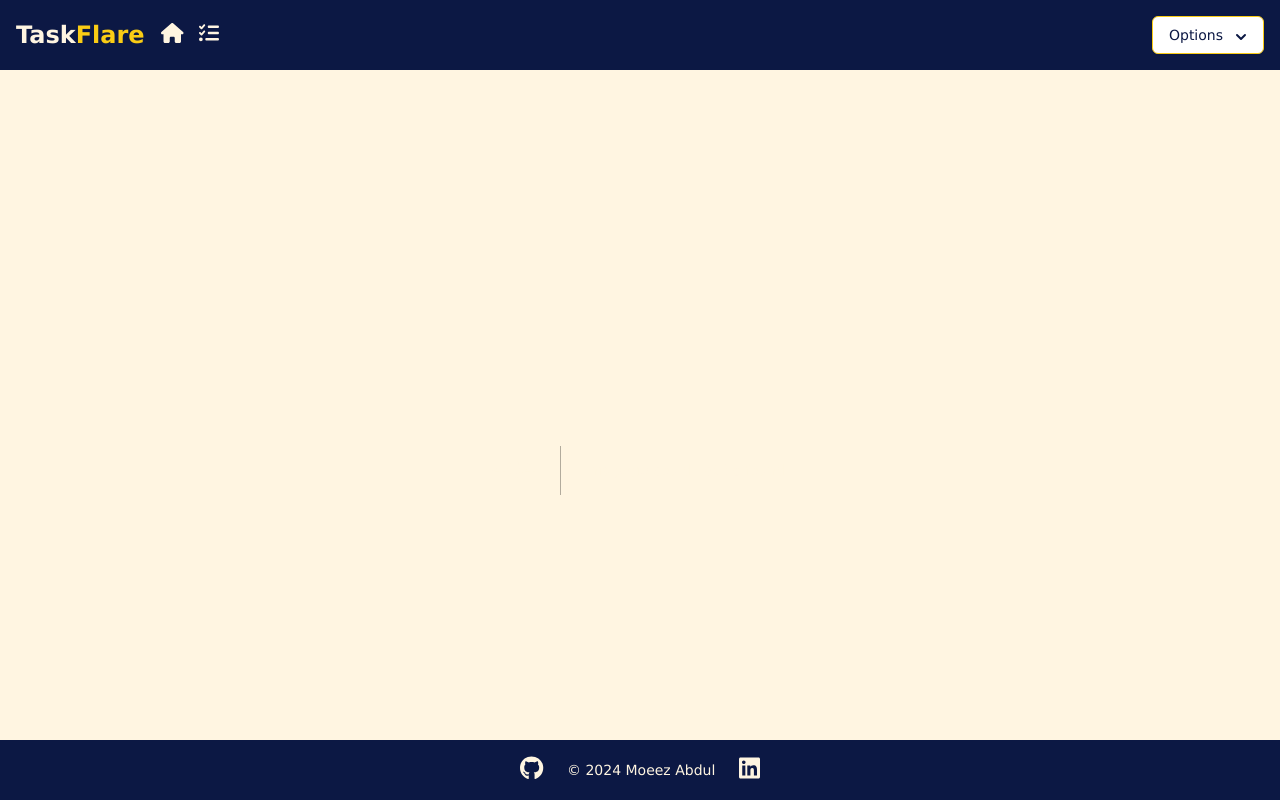
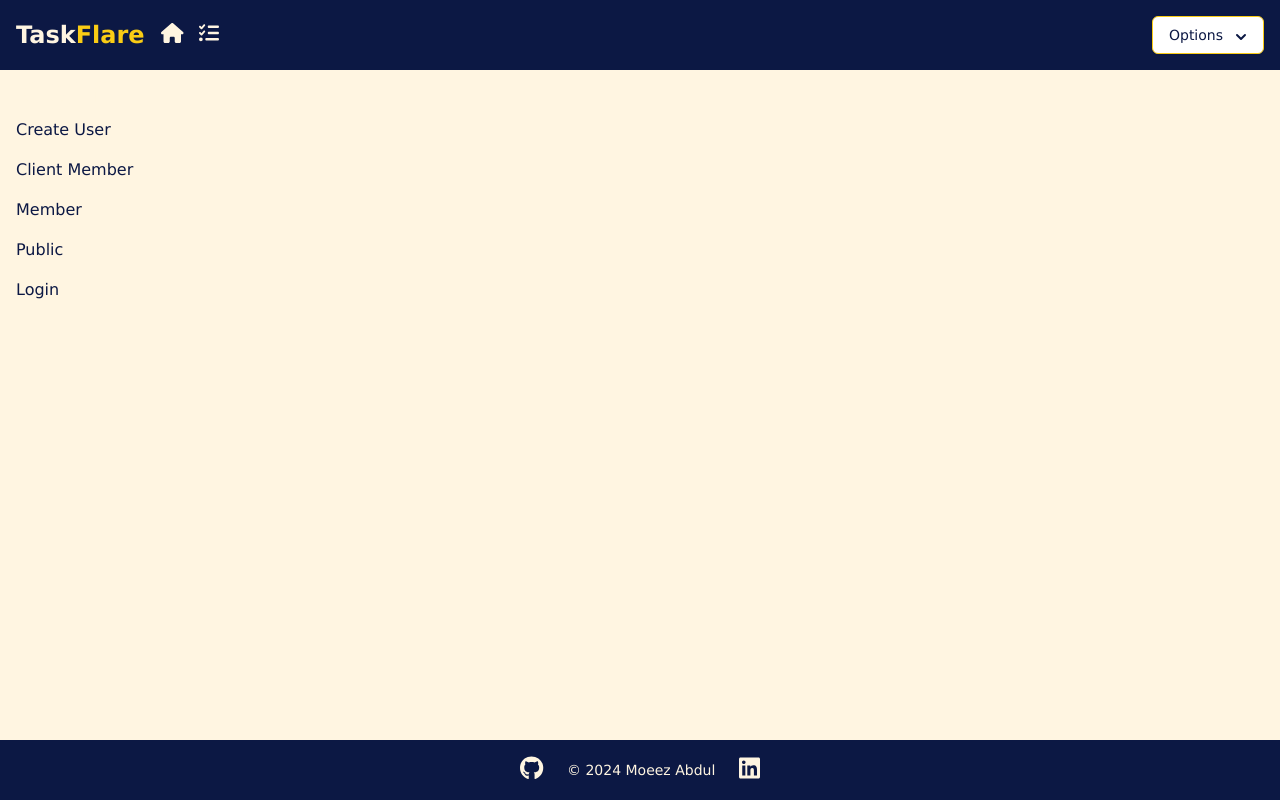
Before and after one commit to Mo-Gamer-2000/TaskFlare, a Next.js app: page /LoginPage in a window 1280 px wide. Before the commit this address had no page. Built offline with nearby package versions, Linux system fonts and the light colour scheme; no server answers.

Commit message:
Login / Logout Functionality Working

```diff
--- a/app/(components)/DropdownMenu.jsx
+++ b/app/(components)/DropdownMenu.jsx
@@ -77,6 +77,12 @@
             >
               Public
             </Link>
+            <Link
+              href="/LoginPage"
+              className="block px-4 py-2 text-purple-accent hover:bg-yellow-200 rounded-md"
+            >
+              Login
+            </Link>
           </div>
         </div>
       )}
--- a/app/(components)/Nav.jsx
+++ b/app/(components)/Nav.jsx
@@ -1,4 +1,3 @@
-"use client";
 import { faHome, faListCheck } from "@fortawesome/free-solid-svg-icons";
 import { FontAwesomeIcon } from "@fortawesome/react-fontawesome";
 import Link from "next/link";
--- /dev/null
+++ b/app/LoginPage/page.jsx
@@ -0,0 +1,55 @@
+import Link from "next/link";
+import { getServerSession } from "next-auth";
+import { options } from "../api/auth/[...nextauth]/options";
+
+const Login = async () => {
+  const session = await getServerSession(options);
+  return (
+    <div>
+      <h1>Login</h1>
+      <div>
+        <Link
+          href="/CreateUser"
+          className="block px-4 py-2 text-purple-accent hover:bg-yellow-200 rounded-md"
+        >
+          Create User
+        </Link>
+        <Link
+          href="/ClientMember"
+          className="block px-4 py-2 text-purple-accent hover:bg-yellow-200 rounded-md"
+        >
+          Client Member
+        </Link>
+        <Link
+          href="/Member"
+          className="block px-4 py-2 text-purple-accent hover:bg-yellow-200 rounded-md"
+        >
+          Member
+        </Link>
+        <Link
+          href="/Public"
+          className="block px-4 py-2 text-purple-accent hover:bg-yellow-200 rounded-md"
+        >
+          Public
+        </Link>
+        {session ? (
+          <Link
+            href="/api/auth/signout?callbackUrl=/"
+            className="block px-4 py-2 text-purple-accent hover:bg-yellow-200 rounded-md"
+          >
+            Logout
+          </Link>
+        ) : (
+          <Link
+            href="/api/auth/signin"
+            className="block px-4 py-2 text-purple-accent hover:bg-yellow-200 rounded-md"
+          >
+            Login
+          </Link>
+        )}
+      </div>
+    </div>
+  );
+};
+
+export default Login;
```
Also changed, not shown: app/api/auth/[...nextauth]/options.js (renamed from app/api/Tasks/auth/[...nextauth]/options.js), app/api/auth/[...nextauth]/route.js (renamed from app/api/Tasks/auth/[...nextauth]/route.js).
